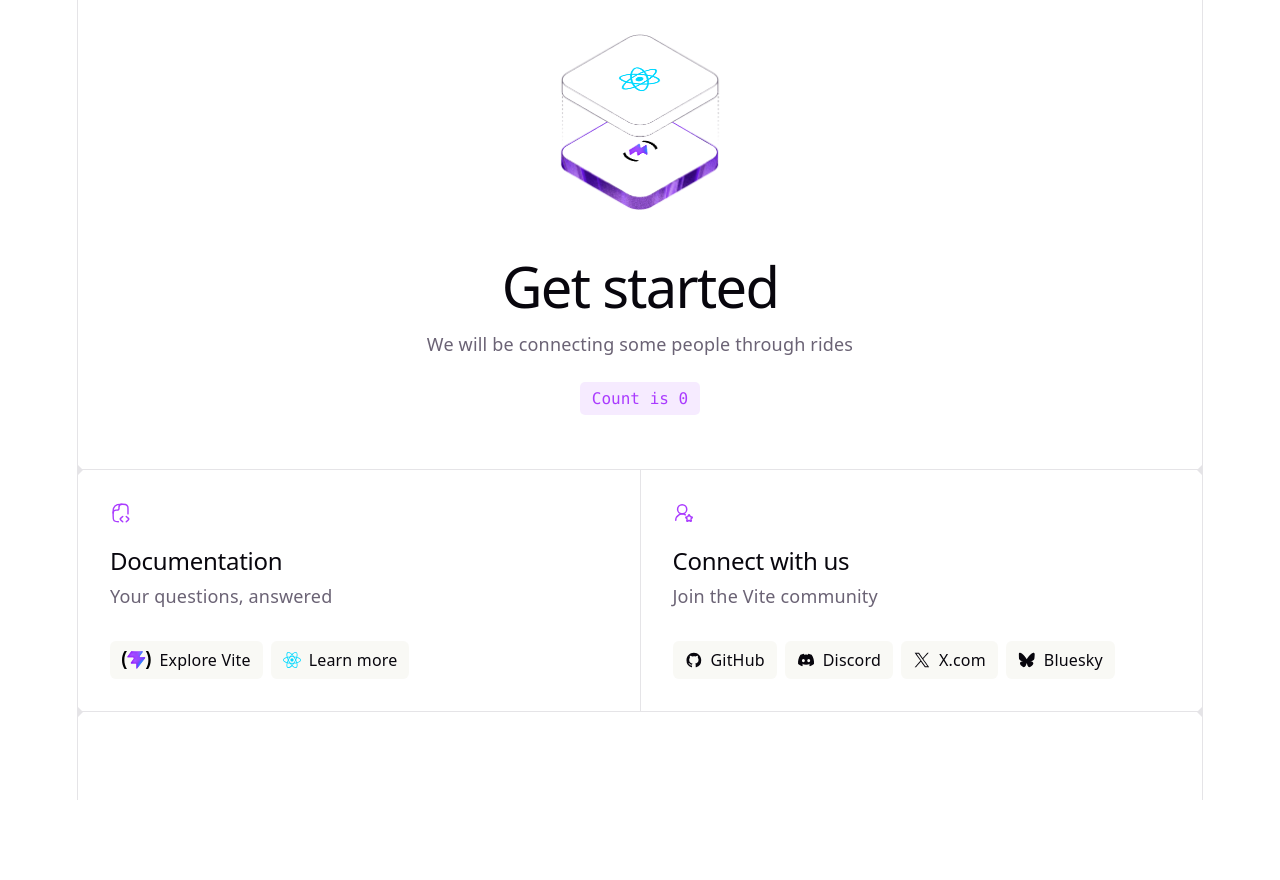
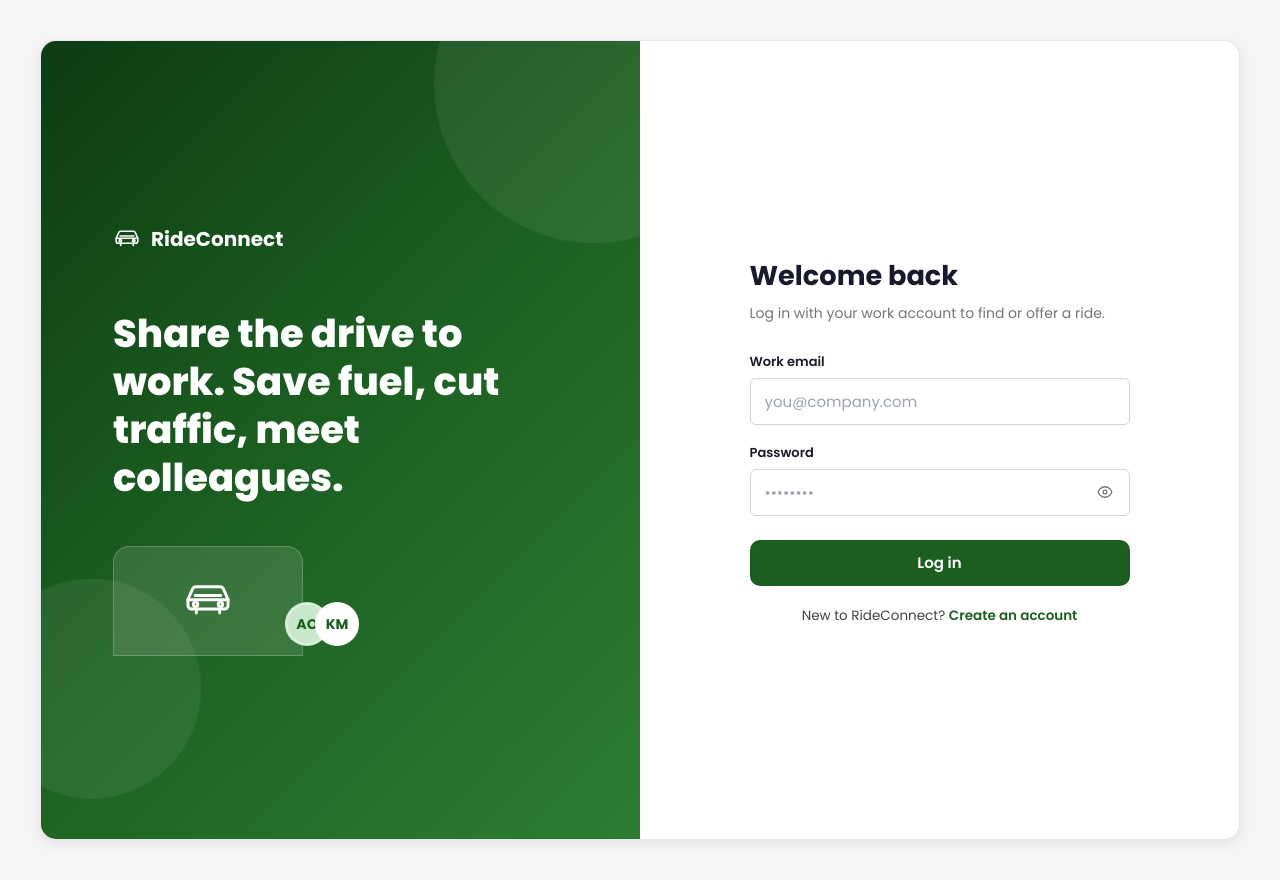
Before and after one commit to AmaliTech-Training-Academy/Ride-Connect-Frontend, a React (Vite) app: page / in a window 1280 px wide. Before the commit the page ends 800 px from the top, so only its background shows below. Built offline with nearby package versions, Linux system fonts and the light colour scheme.

Commit message:
feat: add login screen UI

```diff
--- a/src/App.css
+++ b/src/App.css
@@ -1,184 +1,91 @@
-.counter {
-  font-size: 16px;
-  padding: 5px 10px;
-  border-radius: 5px;
-  color: var(--accent);
-  background: var(--accent-bg);
-  border: 2px solid transparent;
-  transition: border-color 0.3s;
-  margin-bottom: 24px;
+@import url('https://fonts.googleapis.com/css2?family=Poppins:wght@400;500;600;700;800&display=swap');
 
-  &:hover {
-    border-color: var(--accent-border);
-  }
-  &:focus-visible {
-    outline: 2px solid var(--accent);
-    outline-offset: 2px;
-  }
+:root {
+  --green-dark: #1b5e20;
+  --green-deep: #0d3b12;
+  --green: #2e7d32;
+  --text: #1a1a2e;
+  --muted: #757575;
+  --border: #d1d5db;
+  --danger: #dc2626;
 }
 
-.hero {
-  position: relative;
+* { box-sizing: border-box; }
 
-  .base,
-  .framework,
-  .vite {
-    inset-inline: 0;
-    margin: 0 auto;
-  }
-
-  .base {
-    width: 170px;
-    position: relative;
-    z-index: 0;
-  }
-
-  .framework,
-  .vite {
-    position: absolute;
-  }
-
-  .framework {
-    z-index: 1;
-    top: 34px;
-    height: 28px;
-    transform: perspective(2000px) rotateZ(300deg) rotateX(44deg) rotateY(39deg)
-      scale(1.4);
-  }
-
-  .vite {
-    z-index: 0;
-    top: 107px;
-    height: 26px;
-    width: auto;
-    transform: perspective(2000px) rotateZ(300deg) rotateX(40deg) rotateY(39deg)
-      scale(0.8);
-  }
+.login-shell {
+  width: min(1440px, 100%);
+  min-height: min(820px, 100svh);
+  display: grid;
+  grid-template-columns: 1fr 1fr;
+  overflow: hidden;
+  border: 1px solid #e5e7eb;
+  border-radius: 16px;
+  background: #fff;
+  box-shadow: 0 4px 12px rgba(0, 0, 0, .08);
 }
 
-#center {
+.brand-panel {
+  position: relative;
   display: flex;
-  flex-direction: column;
-  gap: 25px;
-  place-content: center;
-  place-items: center;
-  flex-grow: 1;
-
-  @media (max-width: 1024px) {
-    padding: 32px 20px 24px;
-    gap: 18px;
-  }
+  align-items: center;
+  padding: 72px;
+  overflow: hidden;
+  color: #fff;
+  background: linear-gradient(135deg, var(--green-deep), var(--green-dark) 45%, var(--green));
 }
 
-#next-steps {
-  display: flex;
-  border-top: 1px solid var(--border);
-  text-align: left;
+.brand-content { position: relative; z-index: 1; width: 100%; }
+.brand { display: flex; align-items: center; gap: 10px; margin-bottom: 56px; font-size: 20px; font-weight: 700; }
+.car-icon { width: 28px; height: 28px; fill: none; stroke: currentColor; stroke-linecap: round; stroke-linejoin: round; stroke-width: 1.6; }
+.brand h1, h1 { color: #fff; }
+.brand-panel h1 { max-width: 440px; margin: 0 0 44px; font-size: clamp(2rem, 3vw, 2.625rem); line-height: 1.25; font-weight: 800; }
+.orb { position: absolute; border-radius: 50%; background: rgba(255,255,255,.07); animation: floatOrb 10s ease-in-out infinite; }
+.orb-top { width: 320px; height: 320px; top: -100px; right: -100px; }
+.orb-bottom { width: 220px; height: 220px; bottom: 40px; left: -60px; animation-delay: -4s; }
+@keyframes floatOrb { 0%, 100% { transform: translate(0); } 50% { transform: translate(14px, -18px); } }
 
-  & > div {
-    flex: 1 1 0;
-    padding: 32px;
-    @media (max-width: 1024px) {
-      padding: 24px 20px;
-    }
-  }
+.ride-illustration { display: flex; align-items: flex-end; }
+.car-card { width: 190px; height: 110px; display: flex; align-items: center; justify-content: center; border: 1px solid rgba(255,255,255,.2); border-radius: 16px 16px 0 0; background: rgba(255,255,255,.12); }
+.car-card .car-icon { width: 52px; height: 52px; }
+.avatars { display: flex; margin: 0 0 10px -18px; }
+.avatars span { width: 44px; height: 44px; display: grid; place-items: center; border: 3px solid rgba(255,255,255,.3); border-radius: 50%; background: #c8e6c9; color: var(--green-dark); font-size: 14px; font-weight: 700; }
+.avatars span + span { margin-left: -14px; background: #fff; }
 
-  .icon {
-    margin-bottom: 16px;
-    width: 22px;
-    height: 22px;
-  }
+.form-panel { display: flex; align-items: center; justify-content: center; padding: 48px; background: #fff; }
+.login-form { width: min(380px, 100%); color: #424242; }
+.login-form h2 { margin: 0 0 6px; color: var(--text); font-size: 1.7rem; font-weight: 700; }
+.intro { margin: 0 0 28px; color: var(--muted); font-size: 14px; }
+.login-form label { display: block; margin: 0 0 6px; color: var(--text); font-size: 13px; font-weight: 600; }
+.login-form input { width: 100%; min-height: 46px; padding: 11px 14px; border: 1.5px solid var(--border); border-radius: 6px; outline: none; color: var(--text); font: 15px 'Poppins', sans-serif; transition: border-color .2s, box-shadow .2s; }
+.login-form input:focus { border-color: var(--green); box-shadow: 0 0 0 3px rgba(46,125,50,.18); }
+.login-form input::placeholder { color: #9ca3af; }
+.login-form > input { margin-bottom: 18px; }
+.password-field { position: relative; margin-bottom: 24px; }
+.password-field input { padding-right: 44px; }
+.visibility-toggle { position: absolute; top: 50%; right: 10px; display: grid; place-items: center; padding: 6px; border: 0; transform: translateY(-50%); color: var(--muted); background: transparent; cursor: pointer; }
+.eye-icon { width: 18px; height: 18px; fill: none; stroke: currentColor; stroke-linecap: round; stroke-linejoin: round; stroke-width: 1.7; }
+.has-error input, input.has-error { border-color: var(--danger); }
+.field-error { display: flex; gap: 5px; margin: 6px 0 16px; color: #b91c1c; font-size: 12px; }
+.field-error::before { content: '!'; display: grid; width: 14px; height: 14px; place-items: center; border: 1px solid currentColor; border-radius: 50%; font-size: 10px; font-weight: 700; }
+.submit-button { width: 100%; min-height: 46px; margin-bottom: 20px; border: 0; border-radius: 10px; color: #fff; background: var(--green-dark); font: 600 15px 'Poppins', sans-serif; cursor: pointer; transition: background .2s, transform .2s; }
+.submit-button:hover:not(:disabled) { background: #134817; transform: translateY(-1px); }
+.submit-button:disabled { cursor: wait; opacity: .8; }
+.spinner { display: inline-block; width: 18px; height: 18px; border: 2px solid rgba(255,255,255,.4); border-top-color: #fff; border-radius: 50%; animation: spin .7s linear infinite; vertical-align: middle; }
+@keyframes spin { to { transform: rotate(360deg); } }
+.signup { margin: 0; text-align: center; color: #424242; font-size: 13.5px; }
+.signup a { color: var(--green-dark); font-weight: 600; text-decoration: none; }
+.signup a:hover { text-decoration: underline; }
 
-  @media (max-width: 1024px) {
-    flex-direction: column;
-    text-align: center;
-  }
+@media (max-width: 720px) {
+  .login-shell { min-height: 100svh; display: flex; flex-direction: column; border: 0; border-radius: 0; }
+  .brand-panel { min-height: 330px; align-items: flex-start; padding: 36px 24px 28px; }
+  .brand { margin-bottom: 28px; font-size: 18px; }
+  .brand-panel h1 { margin-bottom: 0; font-size: clamp(1.7rem, 8vw, 2.2rem); }
+  .ride-illustration { display: none; }
+  .form-panel { flex: 1; align-items: flex-start; padding: 40px 24px 48px; }
 }
 
-#docs {
-  border-right: 1px solid var(--border);
-
-  @media (max-width: 1024px) {
-    border-right: none;
-    border-bottom: 1px solid var(--border);
-  }
+@media (min-width: 721px) and (max-height: 760px) {
+  .brand-panel { padding: 44px; }
+  .brand { margin-bottom: 32px; }
 }
-
-#next-steps ul {
-  list-style: none;
-  padding: 0;
-  display: flex;
-  gap: 8px;
-  margin: 32px 0 0;
-
-  .logo {
-    height: 18px;
-  }
-
-  a {
-    color: var(--text-h);
-    font-size: 16px;
-    border-radius: 6px;
-    background: var(--social-bg);
-    display: flex;
-    padding: 6px 12px;
-    align-items: center;
-    gap: 8px;
-    text-decoration: none;
-    transition: box-shadow 0.3s;
-
-    &:hover {
-      box-shadow: var(--shadow);
-    }
-    .button-icon {
-      height: 18px;
-      width: 18px;
-    }
-  }
-
-  @media (max-width: 1024px) {
-    margin-top: 20px;
-    flex-wrap: wrap;
-    justify-content: center;
-
-    li {
-      flex: 1 1 calc(50% - 8px);
-    }
-
-    a {
-      width: 100%;
-      justify-content: center;
-      box-sizing: border-box;
-    }
-  }
-}
-
-#spacer {
-  height: 88px;
-  border-top: 1px solid var(--border);
-  @media (max-width: 1024px) {
-    height: 48px;
-  }
-}
-
-.ticks {
-  position: relative;
-  width: 100%;
-
-  &::before,
-  &::after {
-    content: '';
-    position: absolute;
-    top: -4.5px;
-    border: 5px solid transparent;
-  }
-
-  &::before {
-    left: 0;
-    border-left-color: var(--border);
-  }
-  &::after {
-    right: 0;
-    border-right-color: var(--border);
-  }
-}
--- a/src/App.jsx
+++ b/src/App.jsx
@@ -1,121 +1,109 @@
 import { useState } from 'react'
-import heroImg from './assets/hero.png'
-import reactLogo from './assets/react.svg'
-import viteLogo from './assets/vite.svg'
 import './App.css'
 
+function CarIcon() {
+  return (
+    <svg className="car-icon" viewBox="0 0 28 28" aria-hidden="true">
+      <path d="M5.2 18.3h17.6a2 2 0 0 0 2-2v-3.1l-2.5-5.7a2 2 0 0 0-1.8-1.2H7.5a2 2 0 0 0-1.8 1.2l-2.5 5.7v3.1a2 2 0 0 0 2 2Z" />
+      <path d="M3.2 13.3h21.6M7.7 18.3v2.2M20.3 18.3v2.2M7.1 11h13.8" />
+      <circle cx="7.3" cy="15.8" r="1.2" />
+      <circle cx="20.7" cy="15.8" r="1.2" />
+    </svg>
+  )
+}
+
+function EyeIcon({ hidden }) {
+  return (
+    <svg className="eye-icon" viewBox="0 0 24 24" aria-hidden="true">
+      {hidden ? (
+        <path d="m3 3 18 18M10.6 10.6a2 2 0 0 0 2.8 2.8M9.9 5.2A10.8 10.8 0 0 1 12 5c5.2 0 9 5 9 7s-3.8 7-9 7a9.8 9.8 0 0 1-4.5-1.1M5.2 8.2C3.8 9.5 3 11 3 12c0 2 3.8 7 9 7" />
+      ) : (
+        <>
+          <path d="M3 12c0-2 3.8-7 9-7s9 5 9 7-3.8 7-9 7-9-5-9-7Z" />
+          <circle cx="12" cy="12" r="2.5" />
+        </>
+      )}
+    </svg>
+  )
+}
+
 function App() {
-  const [count, setCount] = useState(0)
+  const [email, setEmail] = useState('')
+  const [password, setPassword] = useState('')
+  const [showPassword, setShowPassword] = useState(false)
+  const [isLoading, setIsLoading] = useState(false)
+  const [errors, setErrors] = useState({})
+
+  function handleSubmit(event) {
+    event.preventDefault()
+    const nextErrors = {}
+    if (!email.trim()) nextErrors.email = 'Please enter your work email'
+    if (!password) nextErrors.password = 'Please enter your password'
+    setErrors(nextErrors)
+    if (Object.keys(nextErrors).length) return
+
+    setIsLoading(true)
+    window.setTimeout(() => setIsLoading(false), 1200)
+  }
 
   return (
-    <>
-      <section id="center">
-        <div className="hero">
-          <img src={heroImg} className="base" width="170" height="179" alt="" />
-          <img src={reactLogo} className="framework" alt="React logo" />
-          <img src={viteLogo} className="vite" alt="Vite logo" />
-        </div>
-        <div>
-          <h1>Get started</h1>
-          <p>
-            We will be connecting some people through rides
-          </p>
-        </div>
-        <button
-          type="button"
-          className="counter"
-          onClick={() => setCount((count) => count + 1)}
-        >
-          Count is {count}
-        </button>
-      </section>
-
-      <div className="ticks"></div>
-
-      <section id="next-steps">
-        <div id="docs">
-          <svg className="icon" role="presentation" aria-hidden="true">
-            <use href="/icons.svg#documentation-icon"></use>
-          </svg>
-          <h2>Documentation</h2>
-          <p>Your questions, answered</p>
-          <ul>
-            <li>
-              <a href="https://vite.dev/" target="_blank">
-                <img className="logo" src={viteLogo} alt="" />
-                Explore Vite
-              </a>
-            </li>
-            <li>
-              <a href="https://react.dev/" target="_blank">
-                <img className="button-icon" src={reactLogo} alt="" />
-                Learn more
-              </a>
-            </li>
-          </ul>
-        </div>
-        <div id="social">
-          <svg className="icon" role="presentation" aria-hidden="true">
-            <use href="/icons.svg#social-icon"></use>
-          </svg>
-          <h2>Connect with us</h2>
-          <p>Join the Vite community</p>
-          <ul>
-            <li>
-              <a href="https://github.com/vitejs/vite" target="_blank">
-                <svg
-                  className="button-icon"
-                  role="presentation"
-                  aria-hidden="true"
-                >
-                  <use href="/icons.svg#github-icon"></use>
-                </svg>
-                GitHub
-              </a>
-            </li>
-            <li>
-              <a href="https://chat.vite.dev/" target="_blank">
-                <svg
-                  className="button-icon"
-                  role="presentation"
-                  aria-hidden="true"
-                >
-                  <use href="/icons.svg#discord-icon"></use>
-                </svg>
-                Discord
-              </a>
-            </li>
-            <li>
-              <a href="https://x.com/vite_js" target="_blank">
-                <svg
-                  className="button-icon"
-                  role="presentation"
-                  aria-hidden="true"
-                >
-                  <use href="/icons.svg#x-icon"></use>
-                </svg>
-                X.com
-              </a>
-            </li>
-            <li>
-              <a href="https://bsky.app/profile/vite.dev" target="_blank">
-                <svg
-                  className="button-icon"
-                  role="presentation"
-                  aria-hidden="true"
-                >
-                  <use href="/icons.svg#bluesky-icon"></use>
-                </svg>
-                Bluesky
-              </a>
-            </li>
-          </ul>
+    <main className="login-shell">
+      <section className="brand-panel" aria-label="RideConnect introduction">
+        <div className="orb orb-top" />
+        <div className="orb orb-bottom" />
+        <div className="brand-content">
+          <div className="brand">
+            <CarIcon />
+            <span>RideConnect</span>
+          </div>
+          <h1>Share the drive to work. Save fuel, cut traffic, meet colleagues.</h1>
+          <div className="ride-illustration" aria-hidden="true">
+            <div className="car-card"><CarIcon /></div>
+            <div className="avatars"><span>AO</span><span>KM</span></div>
+          </div>
         </div>
       </section>
 
-      <div className="ticks"></div>
-      <section id="spacer"></section>
-    </>
+      <section className="form-panel">
+        <form className="login-form" onSubmit={handleSubmit} noValidate>
+          <h2>Welcome back</h2>
+          <p className="intro">Log in with your work account to find or offer a ride.</p>
+
+          <label htmlFor="email">Work email</label>
+          <input
+            id="email"
+            type="email"
+            value={email}
+            onChange={(event) => setEmail(event.target.value)}
+            placeholder="you@company.com"
+            className={errors.email ? 'has-error' : ''}
+            autoComplete="email"
+          />
+          {errors.email && <p className="field-error" role="alert">{errors.email}</p>}
+
+          <label htmlFor="password">Password</label>
+          <div className={`password-field ${errors.password ? 'has-error' : ''}`}>
+            <input
+              id="password"
+              type={showPassword ? 'text' : 'password'}
+              value={password}
+              onChange={(event) => setPassword(event.target.value)}
+              placeholder="••••••••"
+              autoComplete="current-password"
+            />
+            <button type="button" className="visibility-toggle" onClick={() => setShowPassword((visible) => !visible)} aria-label={showPassword ? 'Hide password' : 'Show password'}>
+              <EyeIcon hidden={showPassword} />
+            </button>
+          </div>
+          {errors.password && <p className="field-error" role="alert">{errors.password}</p>}
+
+          <button className="submit-button" type="submit" disabled={isLoading}>
+            {isLoading ? <span className="spinner" aria-hidden="true" /> : 'Log in'}
+          </button>
+          <p className="signup">New to RideConnect? <a href="#create-account">Create an account</a></p>
+        </form>
+      </section>
+    </main>
   )
 }
 
--- a/src/index.css
+++ b/src/index.css
@@ -1,111 +1,15 @@
 :root {
-  --text: #6b6375;
-  --text-h: #08060d;
-  --bg: #fff;
-  --border: #e5e4e7;
-  --code-bg: #f4f3ec;
-  --accent: #aa3bff;
-  --accent-bg: rgba(170, 59, 255, 0.1);
-  --accent-border: rgba(170, 59, 255, 0.5);
-  --social-bg: rgba(244, 243, 236, 0.5);
-  --shadow:
-    rgba(0, 0, 0, 0.1) 0 10px 15px -3px, rgba(0, 0, 0, 0.05) 0 4px 6px -2px;
-
-  --sans: system-ui, 'Segoe UI', Roboto, sans-serif;
-  --heading: system-ui, 'Segoe UI', Roboto, sans-serif;
-  --mono: ui-monospace, Consolas, monospace;
-
-  font: 18px/145% var(--sans);
-  letter-spacing: 0.18px;
-  color-scheme: light dark;
-  color: var(--text);
-  background: var(--bg);
+  font-family: 'Poppins', system-ui, sans-serif;
+  color: #424242;
+  background: #f5f5f5;
   font-synthesis: none;
   text-rendering: optimizeLegibility;
   -webkit-font-smoothing: antialiased;
-  -moz-osx-font-smoothing: grayscale;
-
-  @media (max-width: 1024px) {
-    font-size: 16px;
-  }
 }
 
-@media (prefers-color-scheme: dark) {
-  :root {
-    --text: #9ca3af;
-    --text-h: #f3f4f6;
-    --bg: #16171d;
-    --border: #2e303a;
-    --code-bg: #1f2028;
-    --accent: #c084fc;
-    --accent-bg: rgba(192, 132, 252, 0.15);
-    --accent-border: rgba(192, 132, 252, 0.5);
-    --social-bg: rgba(47, 48, 58, 0.5);
-    --shadow:
-      rgba(0, 0, 0, 0.4) 0 10px 15px -3px, rgba(0, 0, 0, 0.25) 0 4px 6px -2px;
-  }
+body { margin: 0; min-width: 320px; }
+#root { min-height: 100svh; display: grid; place-items: center; padding: 40px; }
 
-  #social .button-icon {
-    filter: invert(1) brightness(2);
-  }
+@media (max-width: 720px) {
+  #root { padding: 0; }
 }
-
-body {
-  margin: 0;
-}
-
-#root {
-  width: 1126px;
-  max-width: 100%;
-  margin: 0 auto;
-  text-align: center;
-  border-inline: 1px solid var(--border);
-  min-height: 100svh;
-  display: flex;
-  flex-direction: column;
-  box-sizing: border-box;
-}
-
-h1,
-h2 {
-  font-family: var(--heading);
-  font-weight: 500;
-  color: var(--text-h);
-}
-
-h1 {
-  font-size: 56px;
-  letter-spacing: -1.68px;
-  margin: 32px 0;
-  @media (max-width: 1024px) {
-    font-size: 36px;
-    margin: 20px 0;
-  }
-}
-h2 {
-  font-size: 24px;
-  line-height: 118%;
-  letter-spacing: -0.24px;
-  margin: 0 0 8px;
-  @media (max-width: 1024px) {
-    font-size: 20px;
-  }
-}
-p {
-  margin: 0;
-}
-
-code,
-.counter {
-  font-family: var(--mono);
-  display: inline-flex;
-  border-radius: 4px;
-  color: var(--text-h);
-}
-
-code {
-  font-size: 15px;
-  line-height: 135%;
-  padding: 4px 8px;
-  background: var(--code-bg);
-}
```
